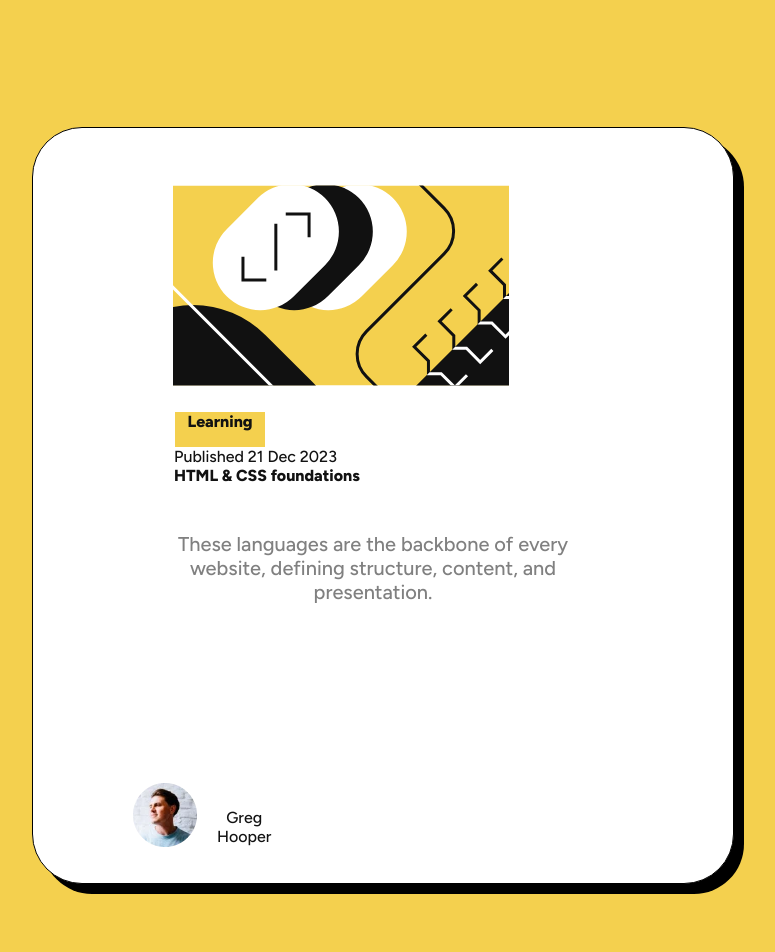
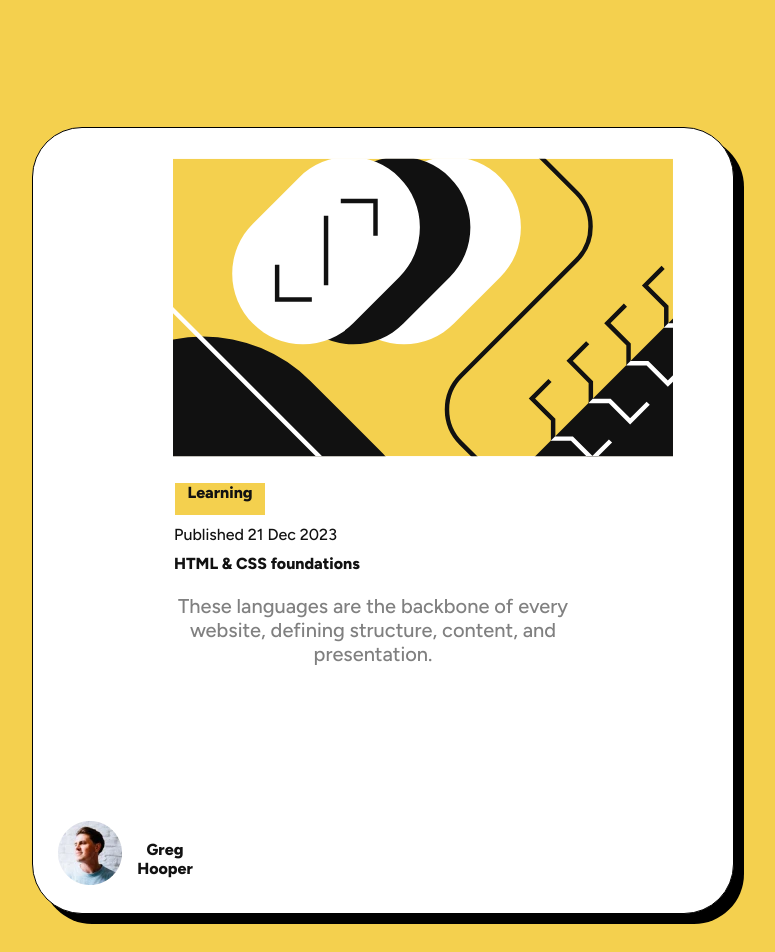
Before and after one commit to zrshahir/blog-preview-card-main-, a plain HTML site: page index.html in a window 1280 px wide. Shown: the top 952 px of the page, without its empty margins (418-1193 px from the left). Drawn offline with Linux system fonts and the light colour scheme; files whose address does not match are found by name.

Commit message:
Add files via upload
I'm most likely to share my latest work in terms of my Frontend Mentor challenge called Blog Preview Card deep down for truly right now.

```diff
--- a/index.html
+++ b/index.html
@@ -21,7 +21,7 @@
     }
     .little-card {
       background-color: hsl(0, 0%, 100%);
-      height: 755px;
+      height: 785px;
       width: 200px;
       text-align: center;
       padding-left: 500px;
@@ -33,7 +33,7 @@
     }
     .yellow-rectangle {
       background-color: hsl(47, 88%, 63%);
-      height: 35px;
+      height: 32px;
       width: 90px;
       color: hsl(0, 0%, 7%);
       font-size: 16px;
@@ -48,6 +48,7 @@
       font-size: 16px;
       margin-left: -755px;
       font-weight: 500;
+      margin-top: 10px;
     }
     h1 {
       color: hsl(0, 0%, 7%);
@@ -72,7 +73,8 @@
       padding-bottom: 66px;
       display: block;
       margin-left: -360px;
-      margin-top: 33px;
+      margin-top: 6px;
+      width: 500px;
     }
     p {
       font-size: 16px;
@@ -80,7 +82,7 @@
       font-weight: 500;
       margin-left: -455px;
       margin-bottom: 66px;
-      margin-top: 66px;
+      margin-top: 50px;
       margin-right: 1055px;
       text-align: center;
       position: absolute;
@@ -91,14 +93,14 @@
       padding-top: -80px;
       margin: -16px;
       padding-bottom: 55px;
-      margin-top: 316px;
-      margin-left: -400px;
+      margin-top: 276px;
+      margin-left: -475px;
       float: left;
     }
     .name {
-      margin-top: 342px;
-      margin-left: -316px;
-      font-weight: 500;
+      margin-top: 296px;
+      margin-left: -405px;
+      font-weight: 800;
       margin-right: 660px;
       float: right;
       margin-bottom: 66px;
@@ -113,6 +115,7 @@
       float: left;
       text-align: left;
       margin-left: -359px;
+      margin-top: 10px;
     }
     .learning {
       font-weight: 800;
```
